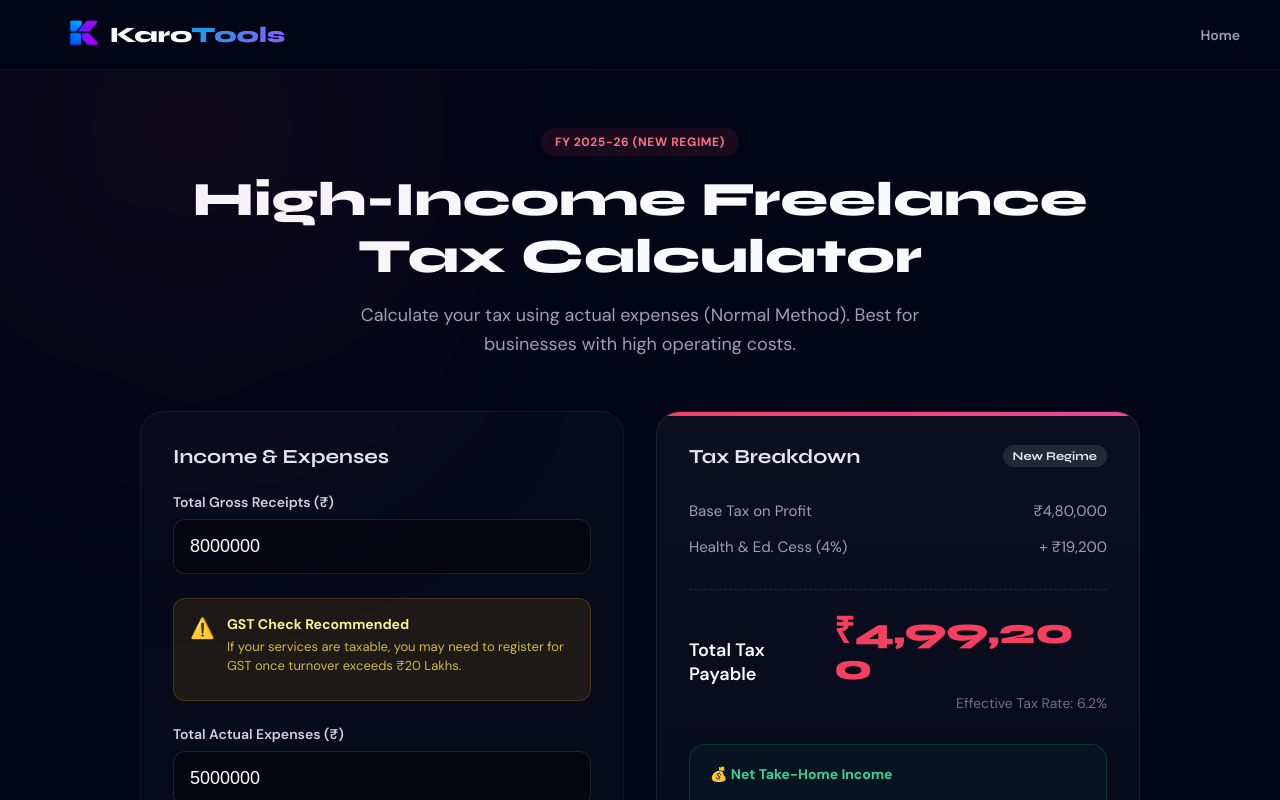
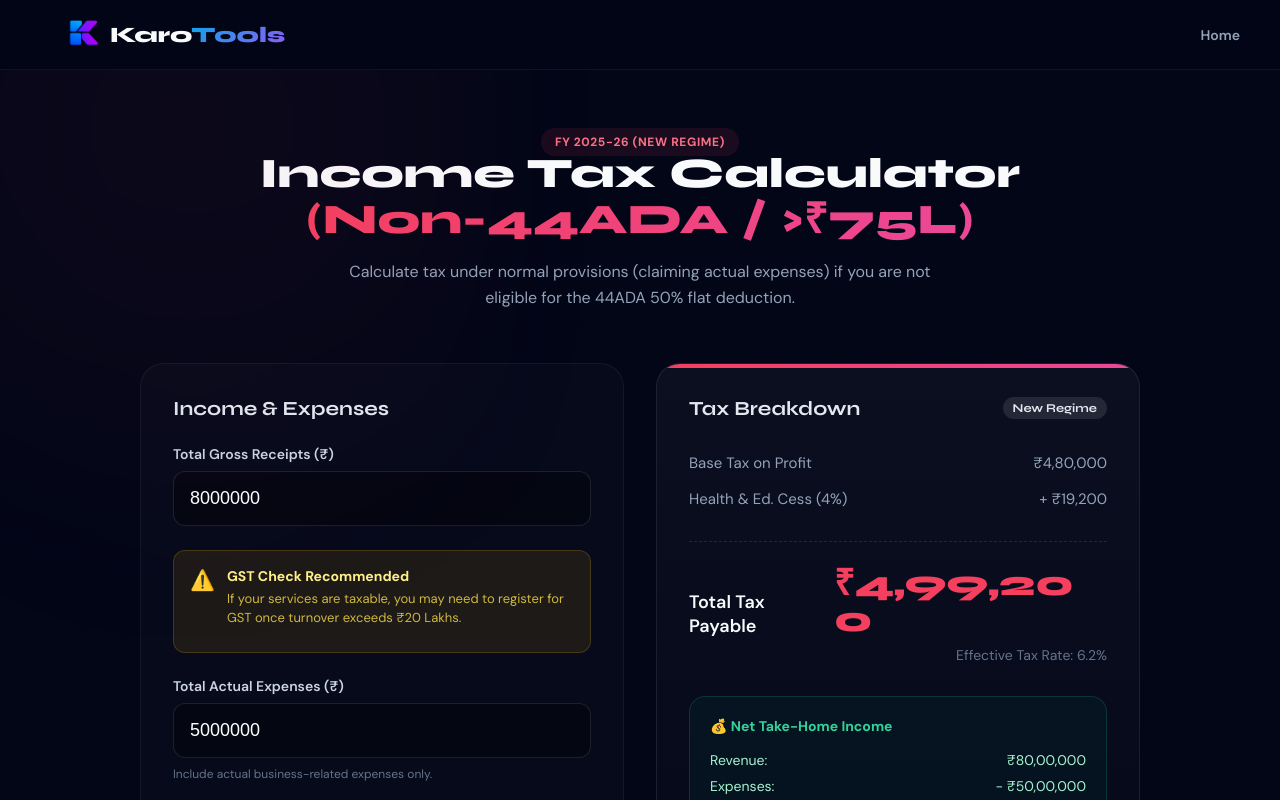
Before and after one commit to daxpatel109/karotools, a React (Vite) app: page /normal-tax-calculator in a window 1280 px wide. Shown: the top 800 px of the page. Built offline with nearby package versions, Linux system fonts and the light colour scheme.

Commit message:
SEO: Differentiate NormalTaxCalculator title and H1

```diff
--- a/src/NormalTaxCalculator.jsx
+++ b/src/NormalTaxCalculator.jsx
@@ -11,7 +11,7 @@ export default function NormalTaxCalculator() {
 
   useEffect(() => {
     window.scrollTo(0, 0);
-    document.title = "Freelance Tax Calculator (Non-44ADA) | KaroTools";
+    document.title = "Non-44ADA Income Tax Calculator for High Earners (>₹75L)";
     let meta = document.querySelector('meta[name="description"]');
     if (!meta) { meta = document.createElement('meta'); meta.name = "description"; document.head.appendChild(meta); }
     meta.content = "Calculate your exact freelance tax liability under the New Tax Regime (FY 2025-26) if you earn over ₹75 Lakhs or have high actual expenses (No 44ADA).";
@@ -248,11 +248,12 @@ export default function NormalTaxCalculator() {
 
           <div style={{ textAlign: "center", marginBottom: "20px" }}>
             <span style={{ background: "rgba(244,63,94,0.1)", color: "#fb7185", padding: "6px 14px", borderRadius: "50px", fontSize: "12px", fontWeight: "700", letterSpacing: "0.05em" }}>FY 2025-26 (NEW REGIME)</span>
-            <h1 style={{ fontSize: "clamp(32px, 5vw, 48px)", fontWeight: "800", fontFamily: "'Syne',sans-serif", margin: "20px 0 16px 0", color: "#f8fafc" }}>
-              High-Income Freelance Tax Calculator
+            <h1 style={{ fontSize: "clamp(32px, 5vw, 42px)", fontWeight: "800", fontFamily: "'Syne',sans-serif", margin: "0 0 16px 0", lineHeight: 1.1 }}>
+              <span style={{ color: "#f8fafc" }}>Income Tax Calculator</span><br/>
+              <span style={{ background: "linear-gradient(135deg, #f43f5e, #ec4899)", WebkitBackgroundClip: "text", WebkitTextFillColor: "transparent" }}>(Non-44ADA / &gt;₹75L)</span>
             </h1>
-            <p style={{ color: "#94a3b8", fontSize: "18px", maxWidth: "600px", margin: "0 auto", lineHeight: "1.6" }}>
-              Calculate your tax using actual expenses (Normal Method). Best for businesses with high operating costs.
+            <p style={{ color: "#94a3b8", fontSize: "16px", maxWidth: "600px", margin: "0 auto", lineHeight: 1.6 }}>
+              Calculate tax under normal provisions (claiming actual expenses) if you are not eligible for the 44ADA 50% flat deduction.
             </p>
           </div>
 
```
